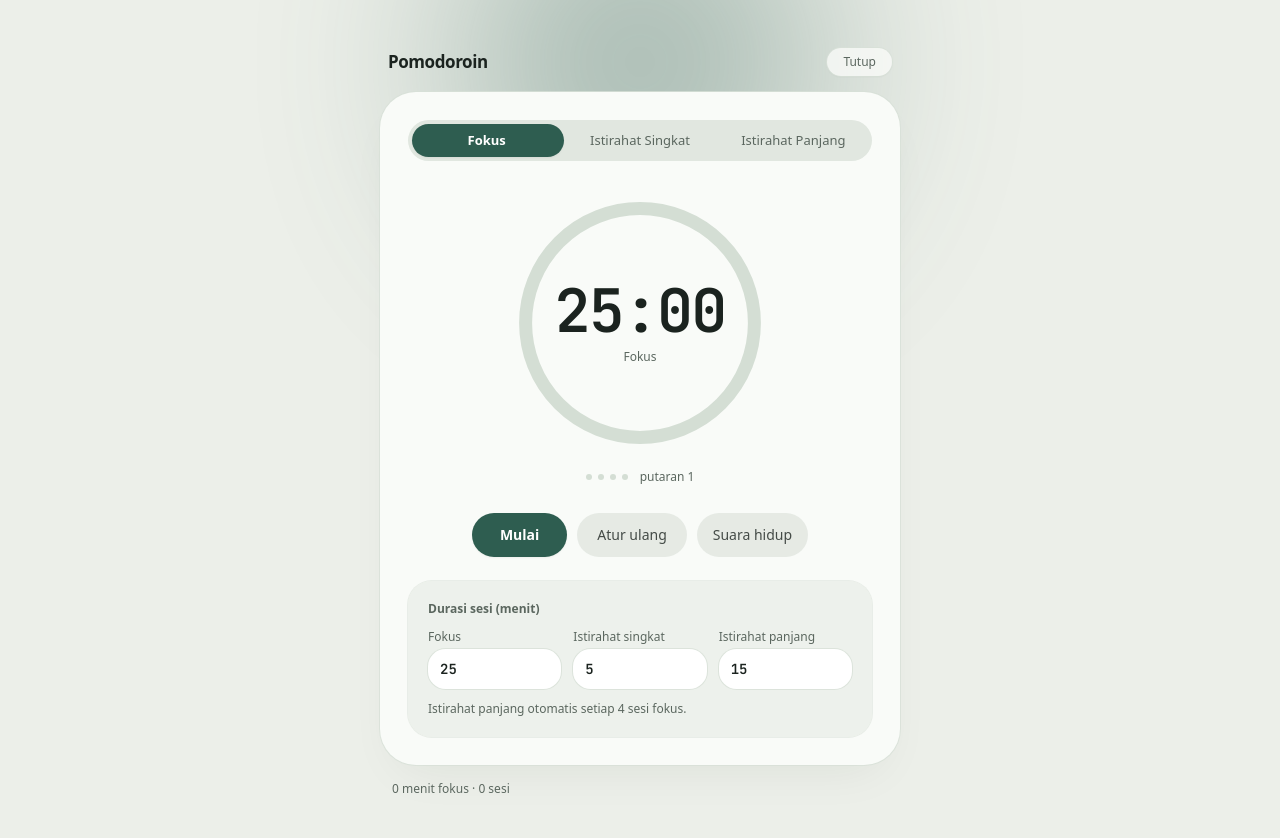
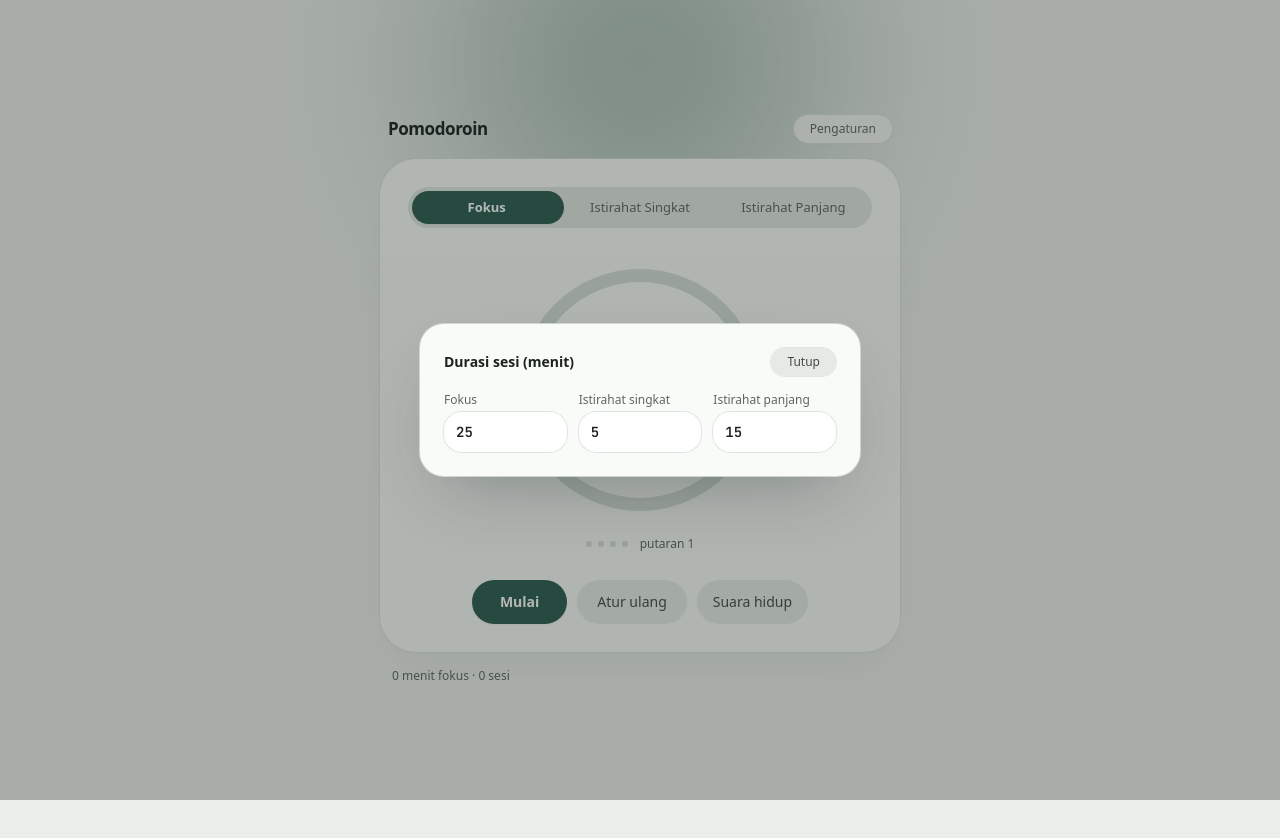
Before and after one commit to faaDNA/Pomodoroin, a Next.js app in the folder frontend/: page / in a window 1280 px wide. Both pictures are taken after a click on the button "Pengaturan". Shown: the top 838 px of the page. After the commit the page ends 800 px from the top, so only its background shows below. Built offline with nearby package versions, Linux system fonts and the light colour scheme; no server answers.

Commit message:
feat: pop up modal pengaturan

```diff
--- a/frontend/scripts/check-responsive.js
+++ b/frontend/scripts/check-responsive.js
@@ -43,15 +43,20 @@ const CHROME = "C:\\Program Files\\Google\\Chrome\\Application\\chrome.exe";
     fullPage: true,
   });
 
-  const settingsBtn = await page.$("button[aria-expanded]");
+  const settingsBtn = await page.$('button[aria-haspopup="dialog"]');
+  let modalClosed = false;
   if (settingsBtn) {
     await settingsBtn.click();
-    await new Promise((r) => setTimeout(r, 300));
+    await new Promise((r) => setTimeout(r, 350));
     await page.screenshot({
       path: `../.impeccable/review/width-${width}-settings.png`,
       fullPage: true,
     });
-    await settingsBtn.click();
+    await page.keyboard.press("Escape");
+    await new Promise((r) => setTimeout(r, 350));
+    modalClosed = await page.evaluate(
+      () => !document.querySelector("dialog[open]"),
+    );
   }
 
   const clock = () => page.$eval("span.font-mono", (el) => el.textContent);
@@ -75,10 +80,12 @@ const CHROME = "C:\\Program Files\\Google\\Chrome\\Application\\chrome.exe";
   const report = {
     layout,
     timer: { before, during, title },
+    modal: { openedAndEscClosed: modalClosed },
     hydration: { afterRefresh, consoleErrors },
     ok:
       layout.scrollWidth === width &&
       layout.overflowing.length === 0 &&
+      modalClosed &&
       before !== during &&
       title.includes(during) &&
       afterRefresh === "10:00" &&
--- a/frontend/src/app/globals.css
+++ b/frontend/src/app/globals.css
@@ -68,14 +68,45 @@ body {
   }
 }
 
-@keyframes panel-in {
-  from {
+/* Settings modal — native <dialog> in the top layer. The discrete
+   display/overlay swap needs allow-discrete so the exit can animate. */
+.settings-modal {
+  opacity: 0;
+  transform: translateY(10px) scale(0.98);
+  transition:
+    opacity 180ms var(--ease-out),
+    transform 180ms var(--ease-out),
+    display 180ms allow-discrete,
+    overlay 180ms allow-discrete;
+}
+
+.settings-modal[open] {
+  opacity: 1;
+  transform: none;
+}
+
+@starting-style {
+  .settings-modal[open] {
     opacity: 0;
-    transform: translateY(-8px);
+    transform: translateY(10px) scale(0.98);
   }
-  to {
-    opacity: 1;
-    transform: translateY(0);
+}
+
+.settings-modal::backdrop {
+  background-color: rgb(27 35 31 / 0);
+  transition:
+    background-color 180ms var(--ease-out),
+    display 180ms allow-discrete,
+    overlay 180ms allow-discrete;
+}
+
+.settings-modal[open]::backdrop {
+  background-color: rgb(27 35 31 / 0.32);
+}
+
+@starting-style {
+  .settings-modal[open]::backdrop {
+    background-color: rgb(27 35 31 / 0);
   }
 }
 
@@ -86,10 +117,6 @@ body {
 
 .animate-rise {
   animation: rise-in 360ms var(--ease-out) forwards;
-}
-
-.animate-panel {
-  animation: panel-in 220ms var(--ease-out) forwards;
 }
 
 /* Subtle micro hover lift + unified micro-interaction timing (140–170ms) */
@@ -106,8 +133,7 @@ body {
 
 @media (prefers-reduced-motion: reduce) {
   .animate-breathe,
-  .animate-rise,
-  .animate-panel {
+  .animate-rise {
     animation: none !important;
   }
   .animate-breathe {
@@ -118,7 +144,8 @@ body {
   }
   *,
   *::before,
-  *::after {
+  *::after,
+  .settings-modal::backdrop {
     transition-duration: 0.01ms !important;
   }
 }
--- a/frontend/src/app/page.tsx
+++ b/frontend/src/app/page.tsx
@@ -213,6 +213,16 @@ export default function Home() {
   const deadlineRef = useRef(0);
   const tickerRef = useRef<ReturnType<typeof setInterval> | null>(null);
   const audioRef = useRef<AudioContext | null>(null);
+  const settingsRef = useRef<HTMLDialogElement | null>(null);
+
+  // <dialog>(showModal/close) diatur dari state; native menangani Esc, focus
+  // trap, dan pengembalian fokus ke trigger.
+  useEffect(() => {
+    const el = settingsRef.current;
+    if (!el) return;
+    if (settingsOpen && !el.open) el.showModal();
+    if (!settingsOpen && el.open) el.close();
+  }, [settingsOpen]);
 
   const alarm = useCallback(() => {
     if (muted) return;
@@ -393,11 +403,11 @@ export default function Home() {
           </span>
 
           <button
-            onClick={() => setSettingsOpen((v) => !v)}
-            aria-expanded={settingsOpen}
+            onClick={() => setSettingsOpen(true)}
+            aria-haspopup="dialog"
             className="hover-lift rounded-full bg-surface/80 px-4 py-1.5 text-xs font-medium text-soft shadow-xs ring-1 ring-line/80 backdrop-blur-md transition-colors hover:text-ink focus-visible:outline focus-visible:outline-2 focus-visible:outline-pine"
           >
-            {settingsOpen ? "Tutup" : "Pengaturan"}
+            Pengaturan
           </button>
         </header>
 
@@ -528,15 +538,32 @@ export default function Home() {
             </div>
           </div>
 
-          {settingsOpen && (
-            <section
-              className="animate-panel mt-6 rounded-[1.5rem] bg-sunk/50 p-4 sm:p-5 ring-1 ring-line/50"
-              aria-label="Pengaturan durasi"
+          </section>
+
+        <dialog
+          ref={settingsRef}
+          aria-labelledby="settings-title"
+          onClose={() => setSettingsOpen(false)}
+          onClick={(e) => {
+            // klik backdrop (area dialog di luar insert) = tutup
+            if (e.target === settingsRef.current) setSettingsOpen(false);
+          }}
+          className="settings-modal m-auto w-[calc(100%-2rem)] max-w-[440px] rounded-[1.5rem] bg-surface p-5 shadow-[0_30px_70px_-24px_rgba(27,35,31,0.3)] ring-1 ring-line/80 outline-none sm:p-6"
         >
-              <h2 className="mb-3 text-xs font-semibold text-soft">
+          <div className="flex items-center justify-between gap-3">
+            <h2 id="settings-title" className="text-sm font-semibold text-ink">
               Durasi sesi (menit)
             </h2>
-              <div className="grid gap-3 sm:grid-cols-3">
+            <button
+              type="button"
+              onClick={() => setSettingsOpen(false)}
+              className="hover-lift rounded-full bg-sunk/80 px-4 py-1.5 text-xs font-medium text-ink/80 ring-1 ring-line/70 hover:bg-sunk hover:text-ink focus-visible:outline focus-visible:outline-2 focus-visible:outline-pine"
+            >
+              Tutup
+            </button>
+          </div>
+
+          <div className="mt-4 grid gap-3 sm:grid-cols-3">
             <DurationInput
               label="Fokus"
               value={durations.focus}
@@ -559,12 +586,7 @@ export default function Home() {
               onChange={(v) => changeDuration("long", v)}
             />
           </div>
-              <p className="mt-3 text-xs text-soft">
-                Istirahat panjang otomatis setiap {LONG_BREAK_AFTER} sesi fokus.
-              </p>
-            </section>
-          )}
-        </section>
+        </dialog>
 
         <footer className="mt-4 px-3 text-xs text-soft">
           <span>
```
Also changed, not shown: 2 other files (tests, documents, lock files or other folders). Lines whose indentation alone changed are shown as unchanged.
